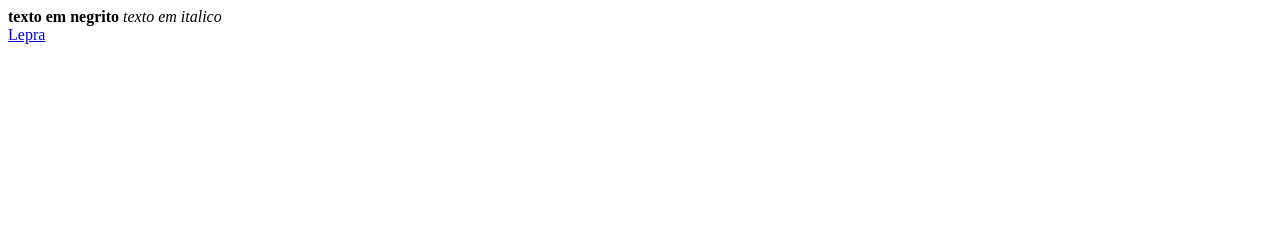
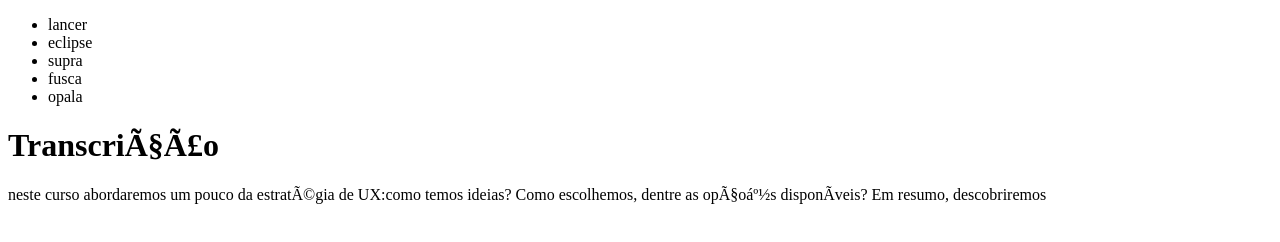
Before and after one commit to GustavoCarvalho15/2a-Silveira-, a plain HTML site: page index.html in a window 1280 px wide. Drawn offline with Linux system fonts and the light colour scheme.

Commit message:
Add files via upload

```diff
--- a/index.html
+++ b/index.html
@@ -4,12 +4,35 @@
 <title>Meu primeiro html</title>
 <head>
 <body>
-<div>
-   <strong> texto em negrito</strong>
-   <em> texto em italico</em>
-</div>
 
-<a href="18.05.html"> Lepra</a>
+
+
+
+
+
+
+
+<ul>
+<li> lancer </li>
+<li> eclipse </li>
+<li> supra </li>
+<li> fusca </li>
+<li> opala </li>
+</ul>
+
+ <h1>Transcrição</h1>
+ <p>neste curso abordaremos um pouco da
+    estratégia de UX:como temos ideias?
+    Como escolhemos, dentre as opçoẽs disponíveis?
+    Em resumo, descobriremos
+
+
+
+ </p>
+
+
+
+
 
 
 
```
